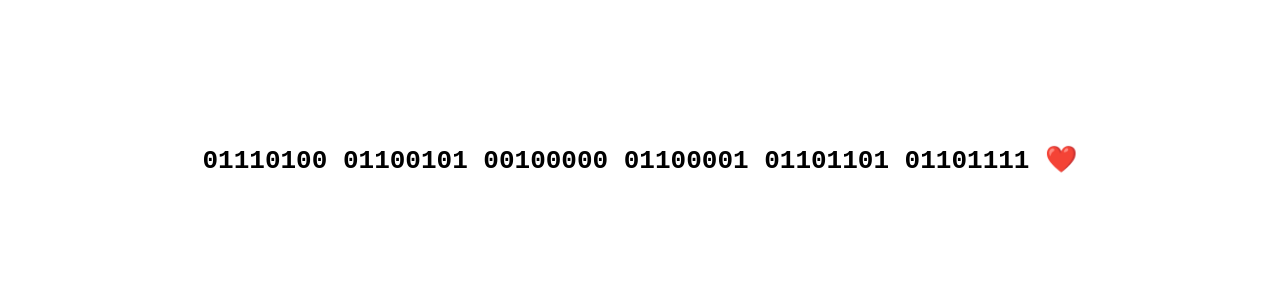
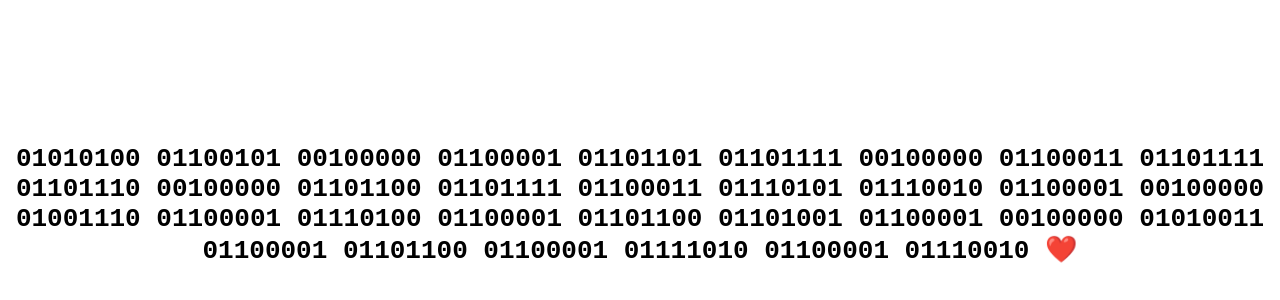
Before and after one commit to Olaves2025/mensaje-de-amor, a plain HTML site: page index.html in a window 1280 px wide. Shown: the part 112-412 px from the top of the page. Drawn offline with Linux system fonts and the light colour scheme.

Commit message:
Update index.html

```diff
--- a/index.html
+++ b/index.html
@@ -1,13 +1,16 @@
 <!DOCTYPE html>
 <html lang="es">
 <head>
-    <meta charset="UTF-8">
-    <title>Mensaje Secreto</title>
-    <style>
-        body { font-family: monospace; text-align: center; margin-top: 20%; }
-    </style>
+     <meta charset="UTF-8">
+     <title>Mensaje Secreto</title>
+     <style>
+         body { font-family: monospace; text-align: center; margin-top: 20%; }
+     </style>
 </head>
 <body>
-    <h1>01110100 01100101 00100000 01100001 01101101 01101111 ❤️</h1>
+     <h1>01010100 01100101 00100000 01100001 01101101 01101111 00100000 01100011 01101111 01101110 00100000
+         01101100 01101111 01100011 01110101 01110010 01100001 00100000 01001110 01100001 01110100 01100001
+         01101100 01101001 01100001 00100000 01010011 01100001 01101100 01100001 01111010 01100001 01110010 ❤️
+     </h1>
 </body>
 </html>
```
